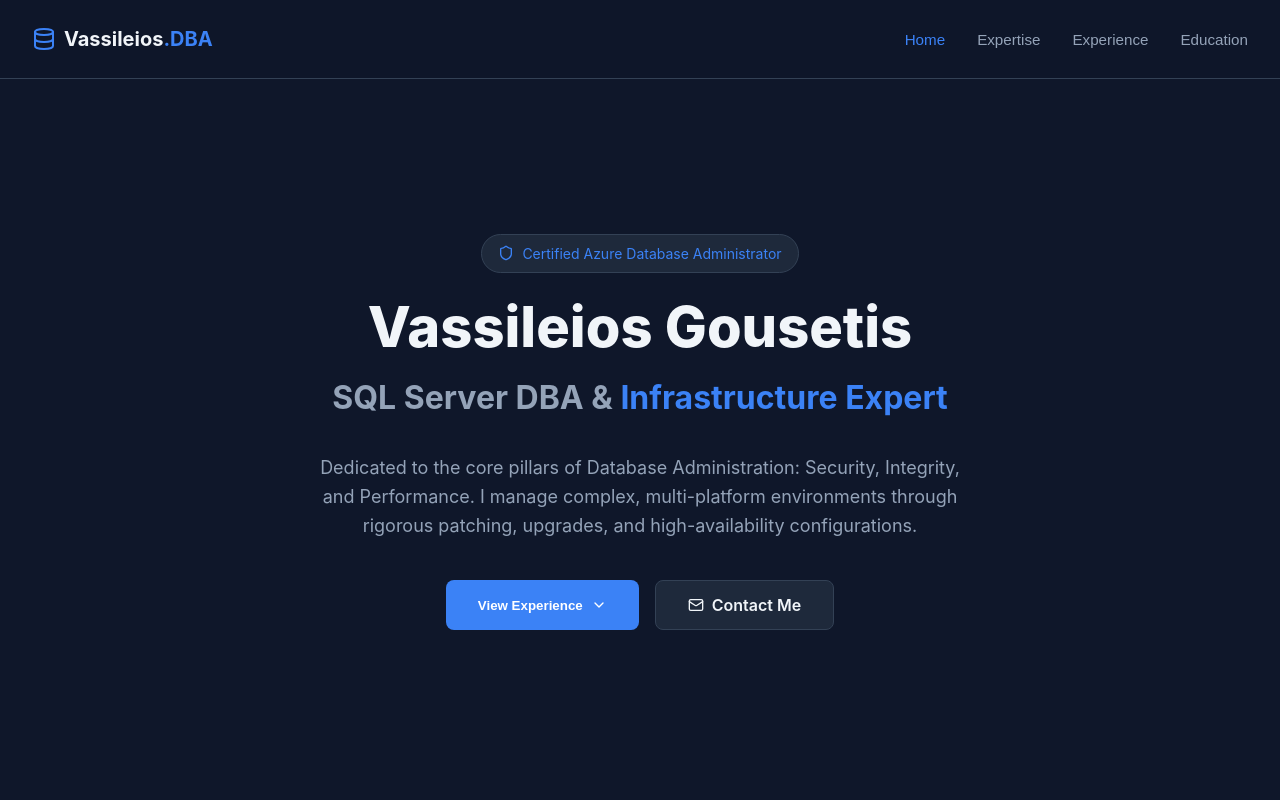
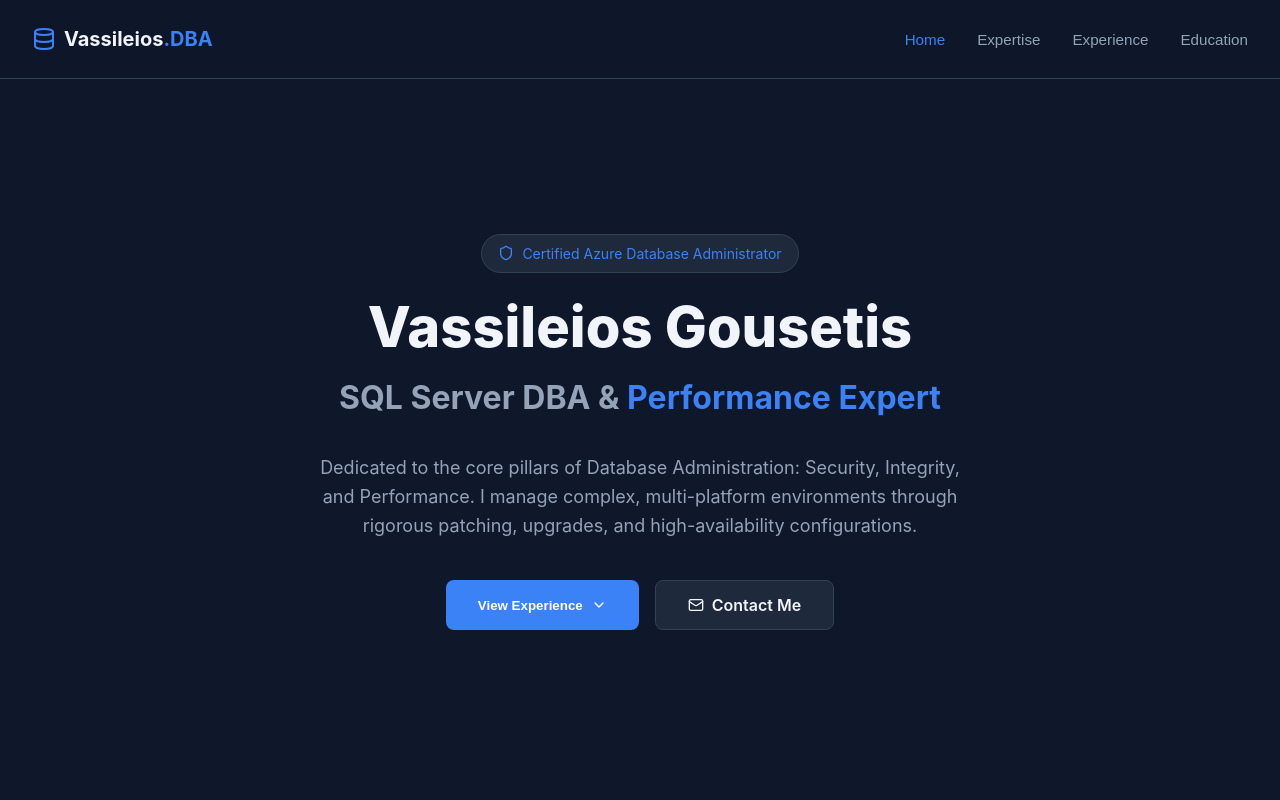
Before and after one commit to Erevos-IV/Website, a React (Vite) app: page / in a window 1280 px wide. Shown: the top 800 px of the page. Built offline with nearby package versions, Linux system fonts and the light colour scheme.

Commit message:
Changed Headline

```diff
--- a/src/App.jsx
+++ b/src/App.jsx
@@ -301,7 +301,7 @@ const Portfolio = () => {
         </div>
 
         <h1>Vassileios Gousetis</h1>
-        <h2>SQL Server DBA & <span style={{color: '#3b82f6'}}>Infrastructure Expert</span></h2>
+        <h2>SQL Server DBA & <span style={{color: '#3b82f6'}}>Performance Expert</span></h2>
 
         <p>
           Dedicated to the core pillars of Database Administration: Security, Integrity, and Performance. I manage complex, multi-platform environments through rigorous patching, upgrades, and high-availability configurations.
```
